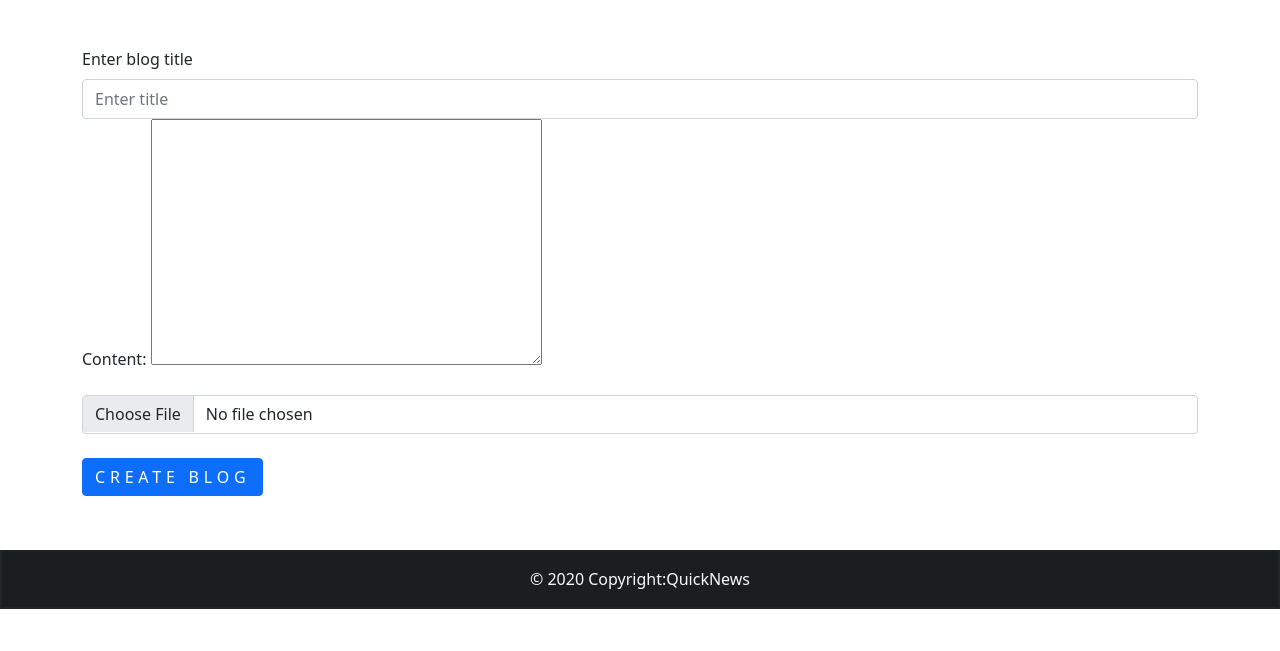
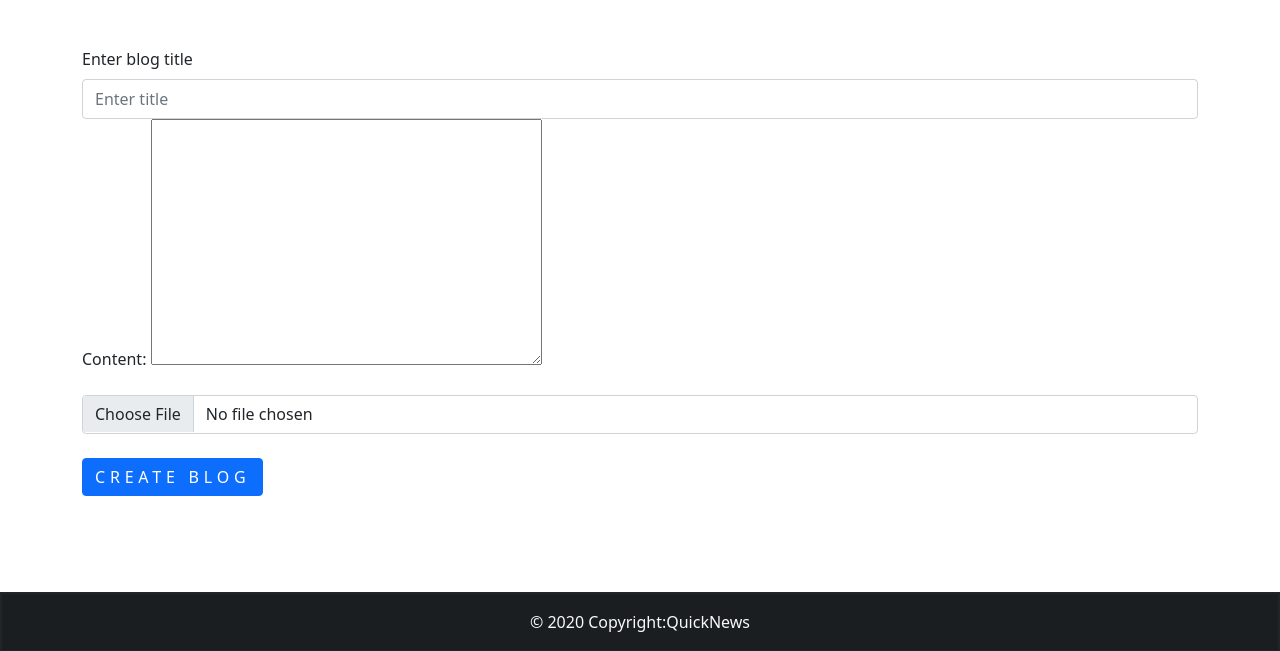
Before and after one commit to BalveerSinghYT/Alpha-Zone-News, a Django app: page /add-blog in a window 1280 px wide. Shown: the part 191-842 px from the top of the page. Before the commit the page ends 800 px from the top, so only its background shows below. Run offline with Django 3.2, Linux system fonts and the light colour scheme; some libraries are stand-ins or nearby versions; some web fonts are replaced.

Commit message:
Update base.html

```diff
--- a/templates/base.html
+++ b/templates/base.html
@@ -91,7 +91,7 @@
 
     <!--Footer-->
 
-    <footer class="bg-dark text-center text-lg-start" style=" position: absolute; right: 0; bottom: 0; left: 0; padding: 0.1rem;">
+    <footer class="bg-dark text-center text-lg-start" style=" position: absolute; right: 0; left: 0; padding: 0.1rem;">
         <!-- Copyright -->
         <div class="text-center text-light p-3" style="background-color: rgba(0, 0, 0, 0.2);">
             © 2020 Copyright:QuickNews
```
